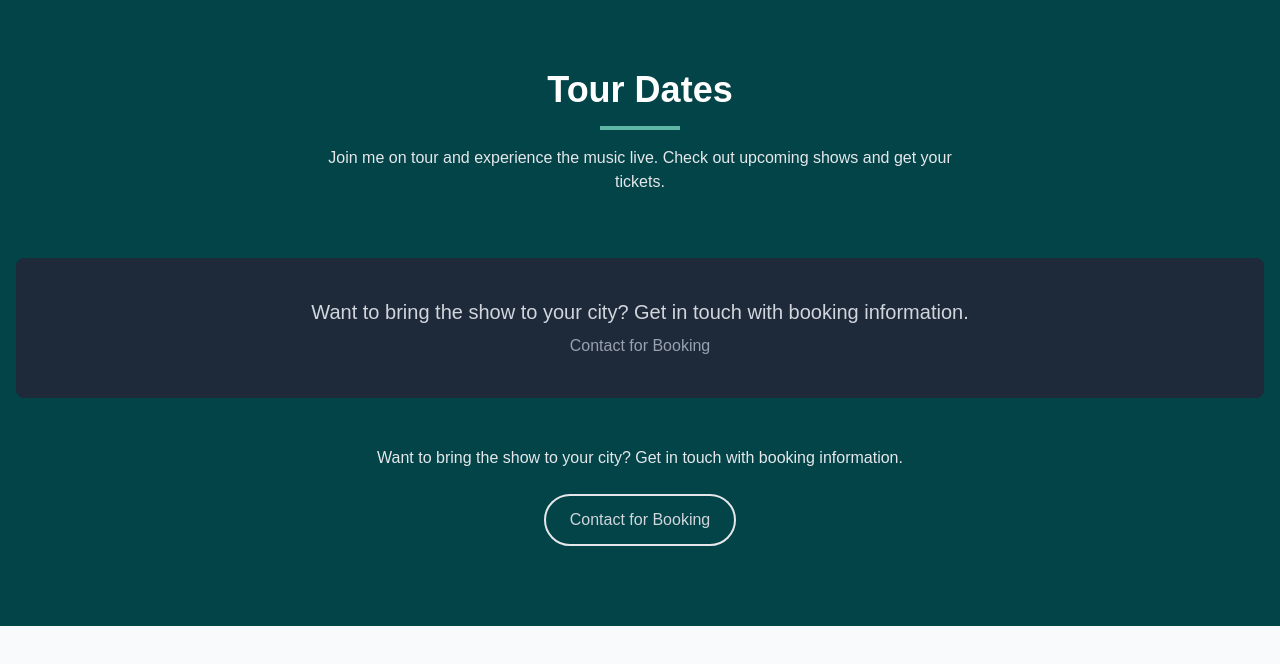
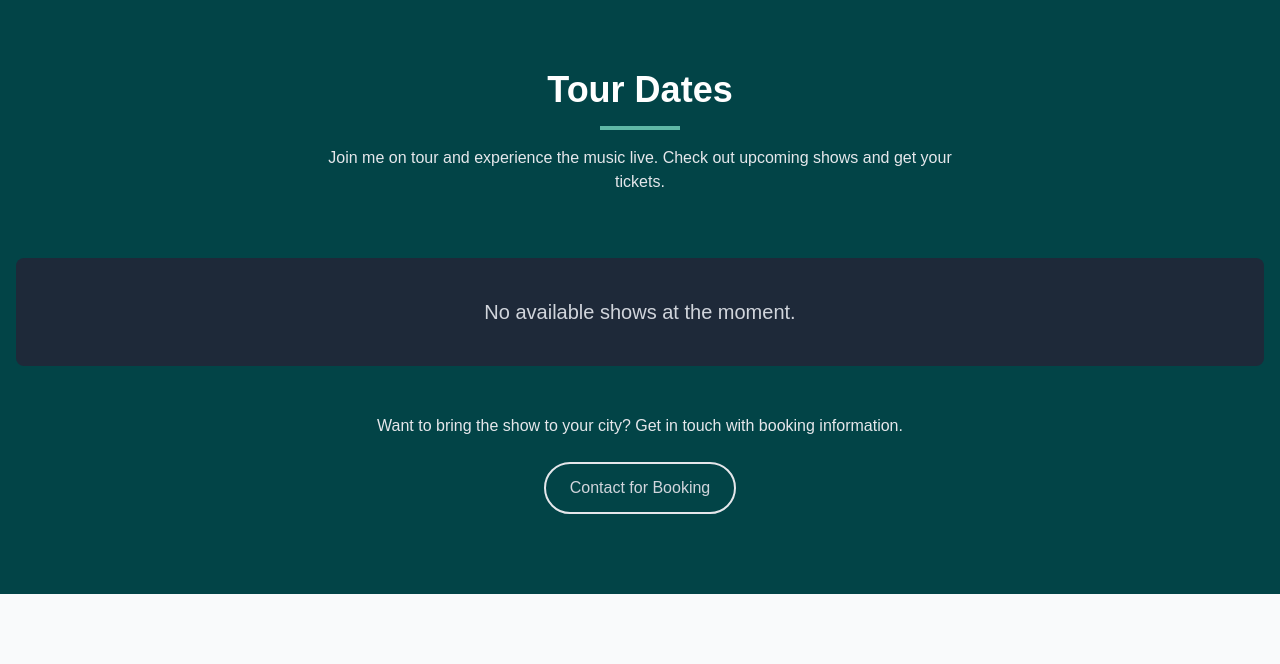
Before and after one commit to cristianmilesi/tatamilesiweb, a React (Vite) app: page / in a window 1280 px wide. Shown: the part 2716-3380 px from the top of the page. Built offline with nearby package versions, Linux system fonts and the light colour scheme; a web font is replaced by a local one.

Commit message:
Corrección Tour sin fechas

```diff
--- a/src/i18n/locales/es/tour.json
+++ b/src/i18n/locales/es/tour.json
@@ -1,7 +1,7 @@
 {
   "pageTitle": "Recitales",
   "pageDescription": "Escuchame en vivo. Estos son mis próximos shows.",
-  "noShowsMessage": "Recitales no disponibles por el momento.",
+  "noShowsMessage": "No hay recitales disponibles por ahora. Volvé a consultar pronto. ;)",
   "checkBackSoonMessage": "Contacto",
   "contactForBookingMessage": "¿Querés que toque en tu ciudad? Contactame para más información.",
   "contactForBookingButton": "Contacto",
--- a/src/sections/Tour.tsx
+++ b/src/sections/Tour.tsx
@@ -84,13 +84,17 @@ const Tour: React.FC = () => {
               </div>
             ))
           ) : (
+            // <div className="text-center py-10 bg-gray-800 rounded-lg">
+            //   <p className="text-xl text-gray-300">
+            //     {t("contactForBookingMessage")}
+            //   </p>
+            //   <p className="text-gray-400 mt-2">
+            //     {t("contactForBookingButton")}
+            //   </p>
+            // </div>
+
             <div className="text-center py-10 bg-gray-800 rounded-lg">
-              <p className="text-xl text-gray-300">
-                {t("contactForBookingMessage")}
-              </p>
-              <p className="text-gray-400 mt-2">
-                {t("contactForBookingButton")}
-              </p>
+              <p className="text-xl text-gray-300">{t("noShowsMessage")}</p>
             </div>
           )}
         </div>
```
